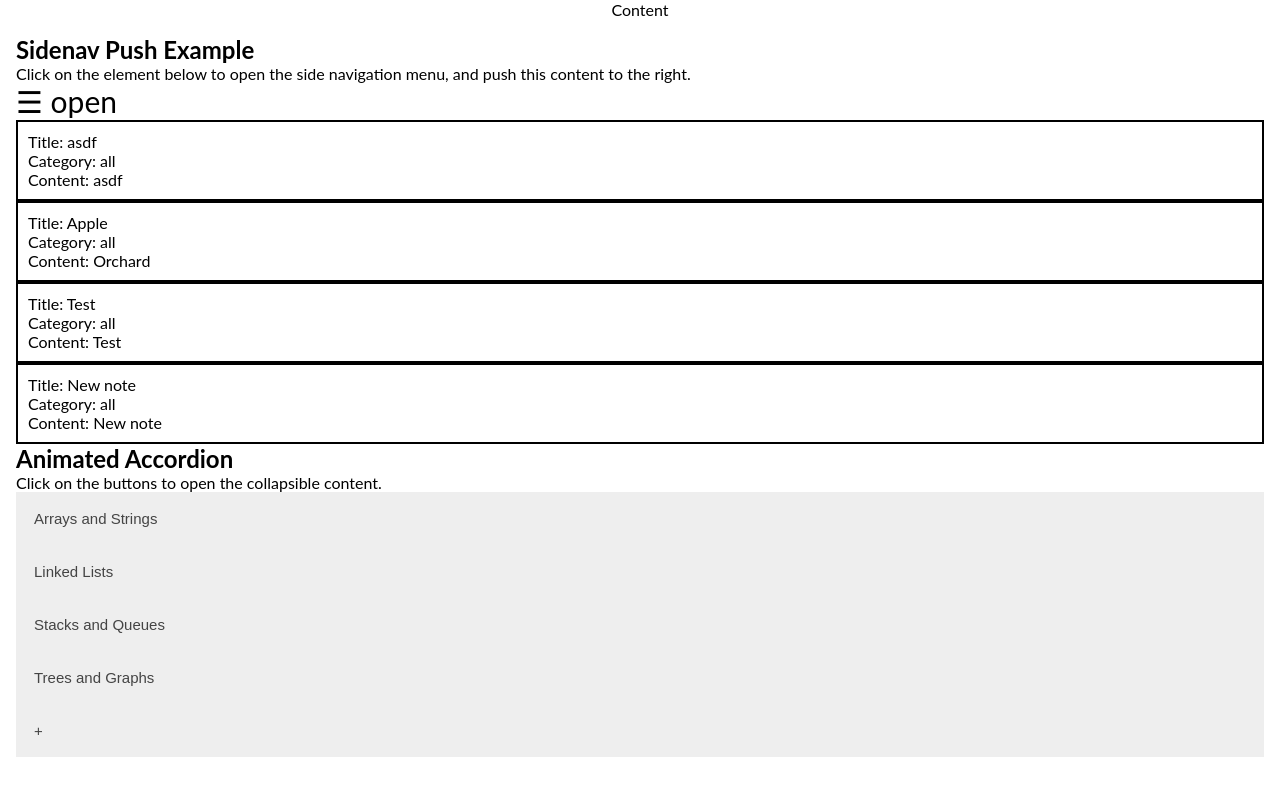
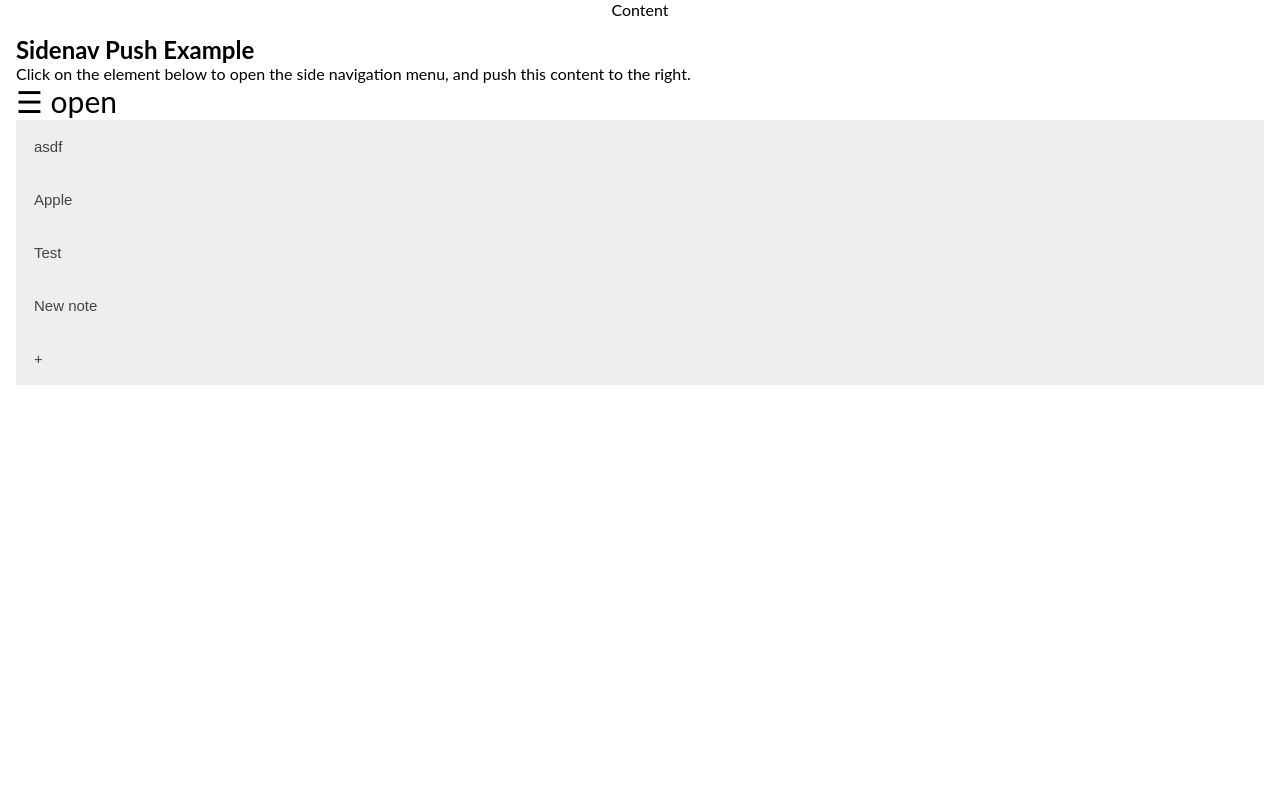
Before and after one commit to alexege/CodingLibrary, a Django app: template apps/CodingLibraryApp/templates/CodingLibraryApp/index.html in a window 1280 px wide. Run offline with Django 3.2, Linux system fonts and the light colour scheme; data comes from the database, SQL or seed files in the repository; both versions use the stored data as it was after the commit; tables that the repository leaves empty hold one stand-in row (values such as "Sample post"); the template is opened without the code that fills it: values that come from a table or form of the project are taken from there, most other values are stand-ins (such as "Sample title", 1, 10 or a date in 2020); parts of the project's set-up code (start-up, migrations or seed data) failed here and were passed over.

Commit message:
Add notes/note comments

```diff
--- a/apps/CodingLibraryApp/templates/CodingLibraryApp/index.html
+++ b/apps/CodingLibraryApp/templates/CodingLibraryApp/index.html
@@ -36,37 +36,28 @@
         <p>Click on the element below to open the side navigation menu, and push this content to the right.</p>
         <span style="font-size:30px;cursor:pointer" onclick="openNav()">&#9776; open</span>
 
+    <!-- Dynamically Generate Notes from database -->
     {% for note in all_notes %}
-    <div style="border: 2px solid black; padding: 10px;">
-        <p>Title: {{note.title}}</p>
-        <p>Category: {{note.category}}</p>
-        <p>Content: {{note.content}}</p>
+    <button class="accordion">{{note.title}}</button>
+    <div class="panel">
+        {% for comment in NoteComments %}
+        <ul>
+            {% if comment.parent.id == note.id %}
+            <li>{{ comment.content }}</li>
+            {% endif %}
+        </ul>
+        {% endfor %}
+
+        <form action="new/comment/{{note.id}}" method="POST">
+            {% csrf_token %}
+            <textarea name="NoteComment_content" cols="30" rows="1"></textarea>
+            <button>Add</button>
+        </form>
+
     </div>
     {% endfor %}
 
-    <h2>Animated Accordion</h2>
-    <p>Click on the buttons to open the collapsible content.</p>
-
-    <button class="accordion">Arrays and Strings</button>
-    <div class="panel">
-    <p>Lorem ipsum dolor sit amet consectetur adipisicing elit. Exercitationem vitae sequi, amet impedit quis dicta quae tempore velit omnis sapiente maiores, veritatis, incidunt veniam accusantium ratione sit laborum accusamus neque.</p>
-    </div>
-
-    <button class="accordion">Linked Lists</button>
-    <div class="panel">
-    <p>Lorem ipsum dolor sit amet consectetur adipisicing elit. Exercitationem vitae sequi, amet impedit quis dicta quae tempore velit omnis sapiente maiores, veritatis, incidunt veniam accusantium ratione sit laborum accusamus neque.</p>
-    </div>
-
-    <button class="accordion">Stacks and Queues</button>
-    <div class="panel">
-    <p>Lorem ipsum dolor sit amet consectetur adipisicing elit. Exercitationem vitae sequi, amet impedit quis dicta quae tempore velit omnis sapiente maiores, veritatis, incidunt veniam accusantium ratione sit laborum accusamus neque.</p>
-    </div>
-
-    <button class="accordion">Trees and Graphs</button>
-    <div class="panel">
-    <p>Lorem ipsum dolor sit amet consectetur adipisicing elit. Exercitationem vitae sequi, amet impedit quis dicta quae tempore velit omnis sapiente maiores, veritatis, incidunt veniam accusantium ratione sit laborum accusamus neque.</p>
-    </div>
-
+    <!-- Allow user to add a new note -->
     <button class="accordion">+</button>
     <div class="panel">
         <form action="new" method="POST">
--- a/apps/CodingLibraryApp/urls.py
+++ b/apps/CodingLibraryApp/urls.py
@@ -3,5 +3,6 @@ from . import views
 
 urlpatterns = [
     url(r'^$', views.index),
-    url(r'^new$', views.addNote)
+    url(r'^new$', views.addNote),
+    url(r'^new/comment/(?P<id>\d+)$', views.addNoteComment)
 ]
```
Also changed, not shown: apps/CodingLibraryApp/views.py (+10 -0 lines), db.sqlite3.
